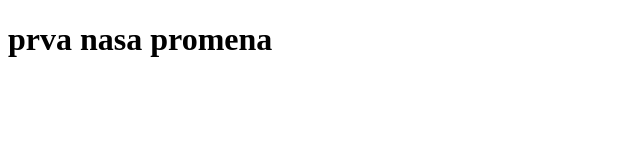
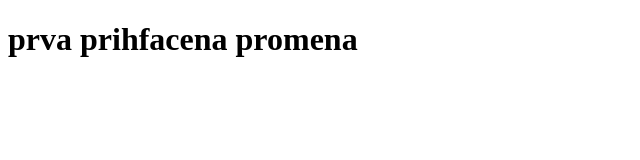
Before and after one commit to prvasilvana/openProject, a plain HTML site: page index.html in a window 1280 px wide. Shown: the whole page, without its empty margins (0-640 px from the left). Drawn offline with Linux system fonts and the light colour scheme.

Commit message:
Update index.html

```diff
--- a/index.html
+++ b/index.html
@@ -3,7 +3,7 @@
 <head>
 <title>open project</title>
 <body>
- <h1>prva nasa promena</h1>
+ <h1>prva prihfacena promena</h1>
 
 </body>
 
```
